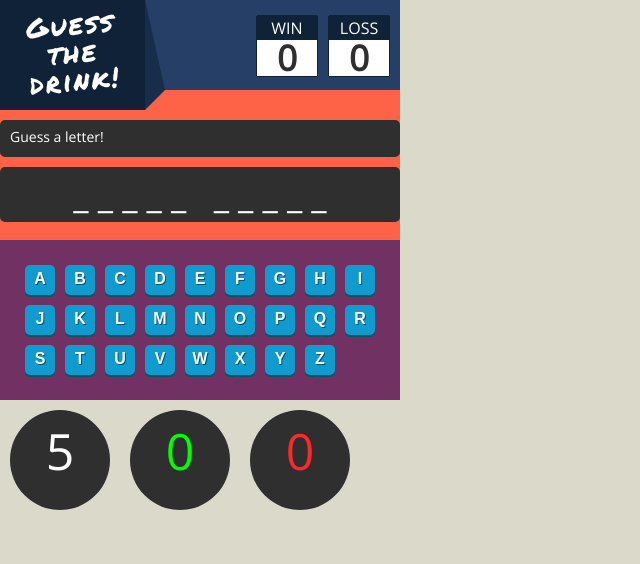
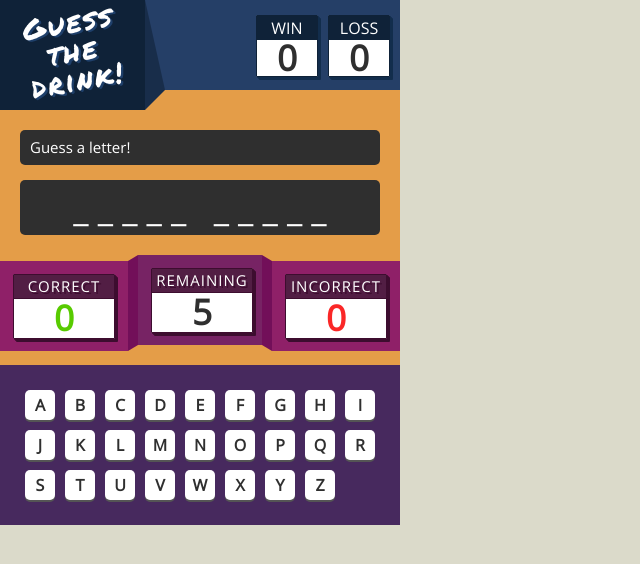
Before and after one commit to jstudenski/Hangman-Game, a plain HTML site: page index.html in a window 1280 px wide. Shown: the whole page, without its empty margins (0-640 px from the left). Drawn offline with nearby package versions, Linux system fonts and the light colour scheme.

Commit message:
major css update

```diff
--- a/index.html
+++ b/index.html
@@ -32,11 +32,30 @@
   <div id="userGuess"></div>
 
 
+<!--   <div class="raised"></div>
+  <div class="lower"></div> -->
+  <div class="numberbar">
+    <div class="lower">
+      <div class="box"><h2>correct</h2><div id="correctGuesses"></div></div>
+<!--       <h2>correct</h2>
+      <div id="correctGuesses"></div> -->
+    </div>
+    <div class="angle left"></div>
+    <div class="raised">
+      <div class="box"><h2>remaining</h2><div id="guessesRemaining"></div></div>
+<!--       <h2>remaining</h2>
+      <div id="guessesRemaining"></div> -->
+    </div>
+    <div class="angle right"></div>
+    <div class="lower">
+      <div class="box"><h2>incorrect</h2><div id="incorrectGuesses"></div></div>
+    </div>
+  </div>
 
   <div id="alphabet"></div>
 
+
 </div>
-
 
 
 
@@ -47,9 +66,9 @@
 
 
 
-<div id="guessesRemaining"></div>
-<div id="correctGuesses"></div>
-<div id="incorrectGuesses"></div>
+
+
+
 <br>
 
 
--- a/script.js
+++ b/script.js
@@ -91,7 +91,8 @@ function runGame(guess) {
   } else if (secretWord.indexOf(guess) >= 0){ // correct guess
     display("#notification", "Your guess: <b>" + guess + "</b> was <div class=\"green\">correct</div>!");
     guessedLetters.push(guess); // add guess to array of letters chosen
-    document.getElementById(guess).style.backgroundColor = "#80ec11"; // update alphabet
+    document.getElementById(guess).style.WebkitTransitionDuration = ".5s";
+    document.getElementById(guess).className += "correct";
 
     // replace all underscores in user array with correct guesses
     for(var i=0; i<secretWord.length;i++) {
@@ -104,7 +105,11 @@ function runGame(guess) {
   } else { // incorrect guess
     display("#notification", "Your guess: <b>" + guess + "</b> was <div class=\"red\">incorrect</div>.");
     guessedLetters.push(guess); // add guess to array of letters chosen
-    document.getElementById(guess).style.backgroundColor = "#ff3d2f"; // update alphabet
+    // document.getElementById(guess).style.backgroundColor = "#ff3d2f"; // update alphabet
+    document.getElementById(guess).style.WebkitTransitionDuration = ".5s";
+    document.getElementById(guess).className += "incorrect";
+
+
 
     display("#guessesRemaining", --remainGuess);
     display("#incorrectGuesses", ++incorrectGuess);
--- a/style.css
+++ b/style.css
@@ -15,16 +15,17 @@ header {
   background-color: #0f2238;
   color: #fff;
   box-sizing: border-box;
-  padding: 10px 20px;
+  padding: 7px 20px;
   letter-spacing: 2px;
   font-family: 'Permanent Marker', cursive;
 }
 
 .logo h1 {
-  font-size: 28px;
-  -ms-transform: rotate(-5deg); /* IE 9 */
-  -webkit-transform: rotate(-5deg); /* Chrome, Safari, Opera */
-  transform: rotate(-5deg);
+  font-size: 29px;
+  text-shadow: 2px 2px #1e3f6a;
+  -ms-transform: rotate(-10deg);
+  -webkit-transform: rotate(-10deg);
+  transform: rotate(-10deg);
 }
 
 .triangle {
@@ -51,6 +52,9 @@ header {
     display: inline-block;
     margin: 15px 10px 0px 0px;
     float: right;
+    box-shadow: 1px 1px 0px 0px #122d4c,
+                2px 2px 0px 0px #122d4c,
+                3px 3px 0px 0px #122d4c;
 }
 
 .score h2 {
@@ -72,17 +76,26 @@ header {
   width: 30px;
   height: 30px;
   background-color: #fff;
+  font-weight: 800;
   float: left;
   text-align: center;
   margin: 5px;
   border-radius: 5px;
   padding-top: 4px;
   box-sizing: border-box;
-  border-bottom: 1px solid #2f2f2f;
+  color: #2f2f2f;
+  padding-top: 7px;
+  cursor: pointer;
+  box-shadow: 0px 2px 0px 0px #555555;
+}
+
+#alphabet div:active {
+  transform: translateY(2px);
+  box-shadow: 0px 0px 0px 0px;
 }
 
 #alphabet {
-  background-color: #713162;
+  background-color: #47295e;
   width: 400px;
   box-sizing: border-box;
   padding: 20px;
@@ -91,27 +104,18 @@ header {
   bottom: 0;
 }
 
-#alphabet div {
-    display: inline-block;
-    font-family: Arial, "Helvetica", sans-serif;
-    font-size: 16px;
-    font-weight: bold;
+#alphabet .incorrect {
+  background-color: #fa2727;
   color: #fff;
-    text-decoration: none;
-    text-transform: uppercase;
-    text-align: center;
-    text-shadow: 1px 1px 0px #07526e;
-    padding-top: 6px;
-    /* margin-left: auto; */
-    /* margin-right: auto; */
-    /* left: 30px; */
-    /* position: relative; */
-    cursor: pointer;
-    border: none;
-    background: #109bce;
-    background-image: linear-gradient(bottom, rgb(14,137,182) 0%, rgb(22,179,236) 100%);
-    /* border-radius: 5px; */
-    box-shadow: inset 0px 0px 0px #2ab7ec, 0px 2px 0px 0px #07526e;
+  box-shadow: 0px 2px 0px 0px #8b0000;
+  text-shadow: 1px 1px #8b0000;
+}
+
+#alphabet .correct {
+  background-color: #76c719;
+  color: #fff;
+  box-shadow: 0px 2px 0px 0px #53722e;
+  text-shadow: 1px 1px #53722e;
 }
 
 
@@ -148,28 +152,24 @@ button:active:before {
 
 
 
-
-
 .container {
   position: relative;
   width: 400px;
-  height: 400px;
-  background-color: tomato;
-/*  padding: 20px;*/
+  height: 525px;
+  background-color: #e49d48;
   box-sizing: border-box;
 }
 
 
+
 #notification {
-  margin-top: 10px;
-  width: 100%;
-  height: 37px;
+    margin: 20px 20px 0px 20px;
     box-sizing: border-box;
     padding: 10px;
     background-color: #2f2f2f;
     color: #fff;
     border-radius: 5px;
-  font-size: 14px;
+    font-size: 15px;
 }
 
 #notification b {
@@ -178,6 +178,48 @@ button:active:before {
   line-height: 0;
   text-transform: uppercase;
 }
+
+.lower {
+  float: left;
+  width: 128px;
+  margin-top: 6px;
+  background-color: #8f2068;
+  height: 90px;
+  bottom: 0;
+}
+
+.raised {
+  float: left;
+  width: 124px;
+  height: 90px;
+  background-color: #772364;
+  margin: 0px auto;
+}
+
+.left {
+  float: left;
+  width: 10px;
+  height: 100px;
+  background-color: #720f59;
+  margin: 0px auto;
+  clip-path: polygon(0px 6px, 10px 0px, 10px 90px, 0px 96px);
+}
+.right {
+  float: left;
+  width: 10px;
+  height: 100px;
+  background-color: #720f59;
+  margin: 0px auto;
+  clip-path: polygon(0px 0px, 10px 6px, 10px 96px, 0px 90px);
+}
+
+
+.numberbar {
+  width: 100%;
+  height: 100px;
+  float: left;
+}
+
 
 
 
@@ -192,8 +234,12 @@ button:active:before {
 
 
 
+
+
+
+
 #userGuess {
-  margin-top: 10px;
+    margin: 15px 20px 20px 20px;
     box-sizing: border-box;
     padding: 10px;
     background-color: #2f2f2f;
@@ -201,12 +247,9 @@ button:active:before {
     border-radius: 5px;
     font-size: 14px;
     height: auto;
-  width: 100%;
     text-align: center;
     font-size: 35px;
 }
-
-
 
 
 
@@ -226,30 +269,42 @@ button:active:before {
 
 
 
-#guessesRemaining, #correctGuesses, #incorrectGuesses {
+
+.box {
     width: 100px;
-  height: 100px;
-  float: left;
-  margin: 10px;
-  background-color: #2f2f2f;
-  border-radius: 50px;
-  font-size: 50px;
-  padding-top: 16px;
+    height: 63px;
     text-align: center;
-  box-sizing: border-box;
+    background-color: #fff;
+    border-radius: 1px;
+    display: inline-block;
+    margin: 13px;
+    border: 1px solid #3d0d2f;
+    box-shadow: 1px 1px 0px 0px #3d0d2f,
+                2px 2px 0px 0px #3d0d2f,
+                3px 3px 0px 0px #3d0d2f;
 }
 
-#guessesRemaining {
-  color: white;
+.box h2 {
+    text-transform: uppercase;
+    font-size: 15px;
+    background-color: #521e44;
+    color: #ffffff;
+    padding: 4px;
+    letter-spacing: 1px;
+    border-bottom: 1px solid #3d0d2f;
+    text-shadow: 2px 2px #3d0d2f;
 }
 
-#correctGuesses {
-  color: lime;
+.box div {
+    padding-top: 1px;
+    font-size: 35px;
+    text-align: center;
+    font-weight: 600;
 }
 
-#incorrectGuesses {
-  color: #ff2929; /* red */
-}
+#correctGuesses { color: #58cb00; }
+#guessesRemaining { color: #2f2f2f; }
+#incorrectGuesses { color: #fa2727; }
 
 #userGuess span {
   color: #ff2929;
```
Lines whose indentation alone changed are shown as unchanged.
